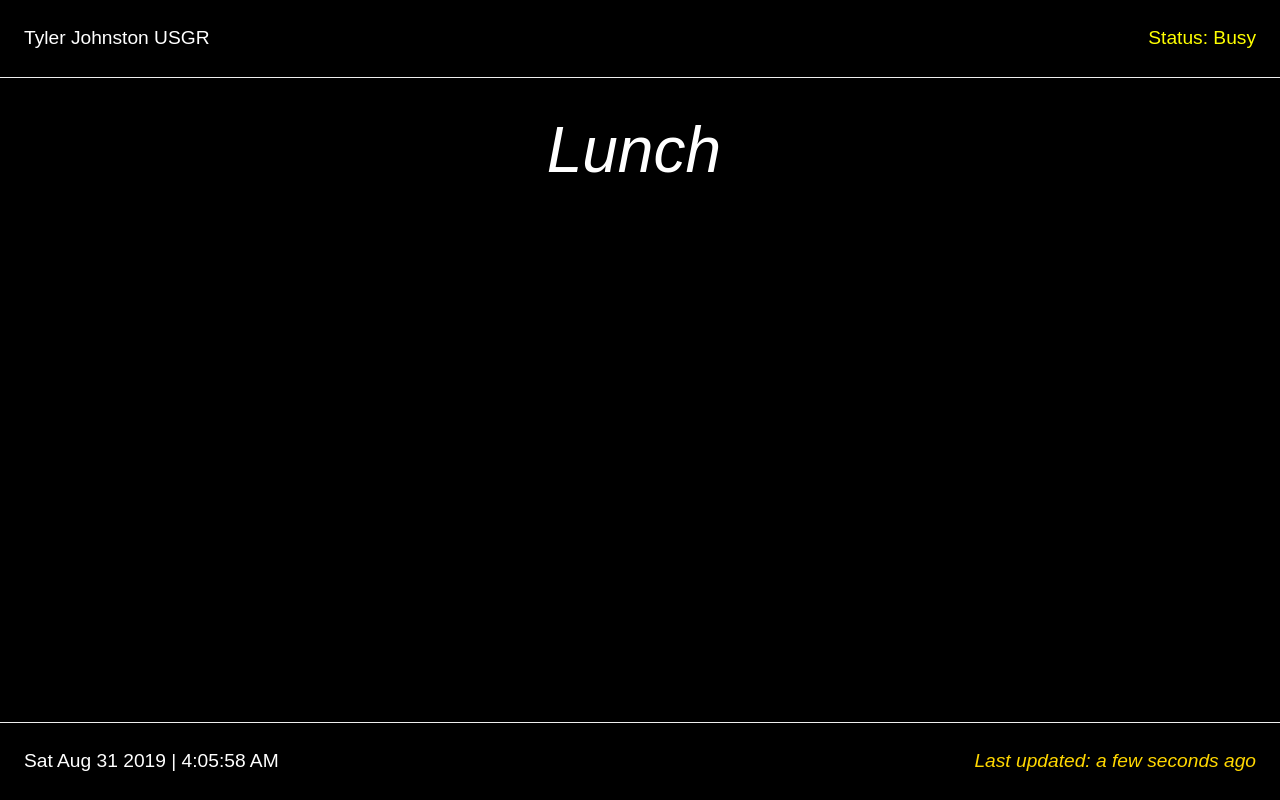
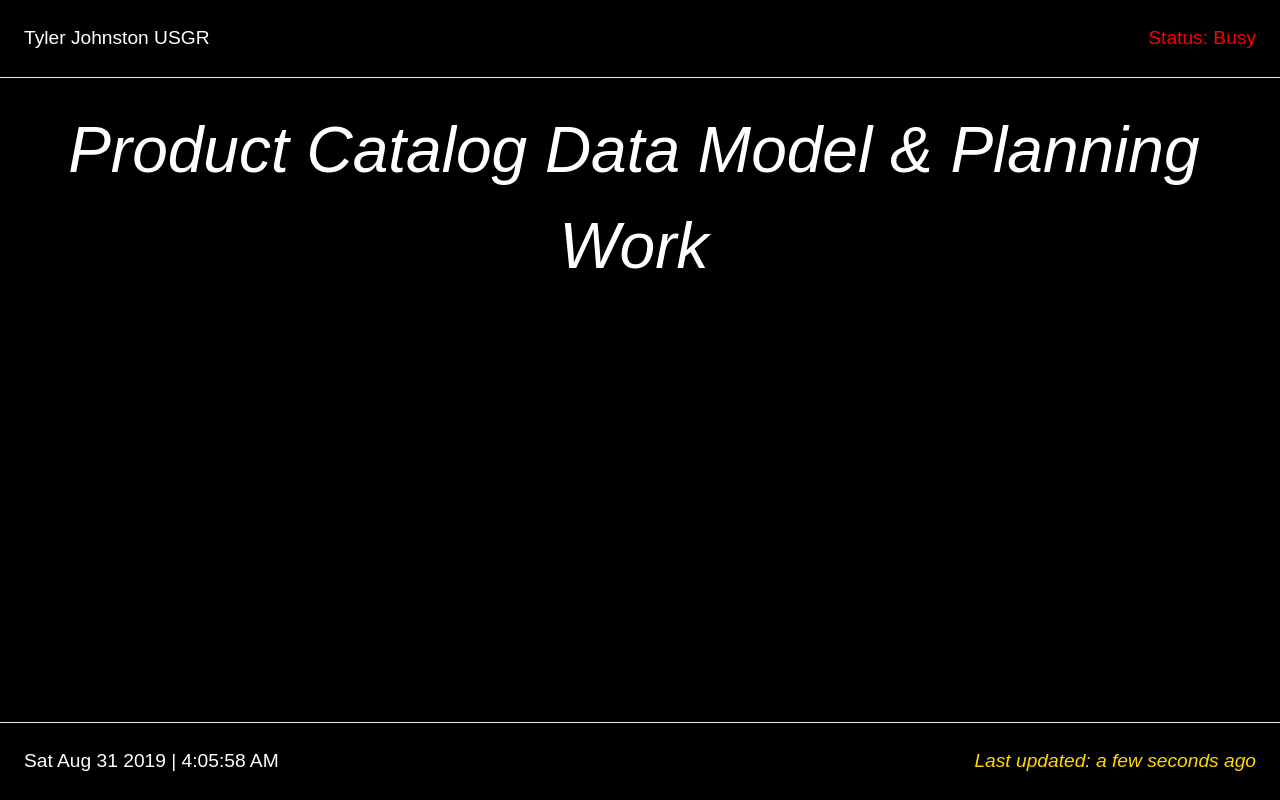
Before and after one commit to tgj/thecodedream, an Angular app: page / in a window 1280 px wide. Built offline with nearby package versions, Linux system fonts and the light colour scheme; a web font is replaced by a local one.

Commit message:
Update board

```diff
--- a/src/app/app.component.html
+++ b/src/app/app.component.html
@@ -11,7 +11,7 @@
 
 <main class="Site-content">
   <div class="message text-center">
-    <em>Lunch</em>
+    <em>Product Catalog Data Model & Planning Work</em>
   </div>
 </main>
 
--- a/src/app/app.component.scss
+++ b/src/app/app.component.scss
@@ -36,7 +36,7 @@ footer {
 }
 
 .status {
-  color: yellow;
+  color: red;
 }
 
 .last-updated {
```
Also changed, not shown: 1 other file (tests, documents, lock files or other folders).
